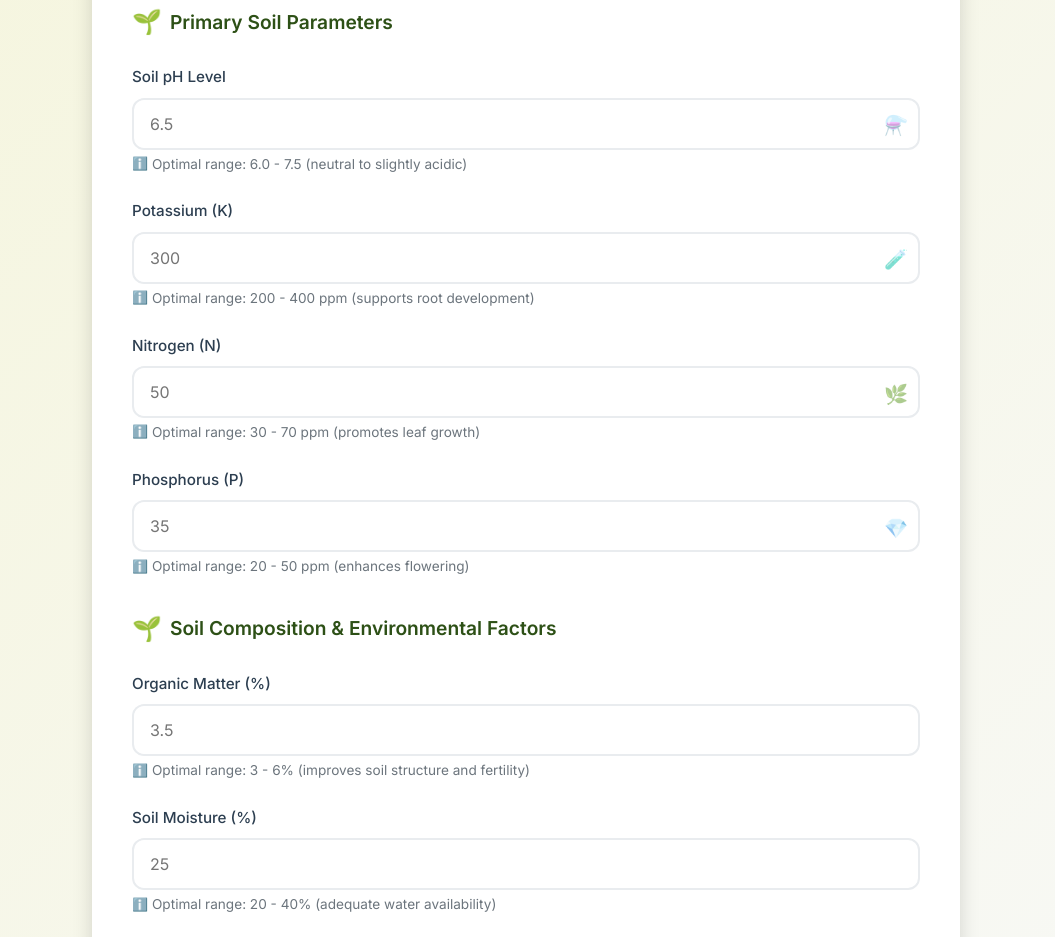
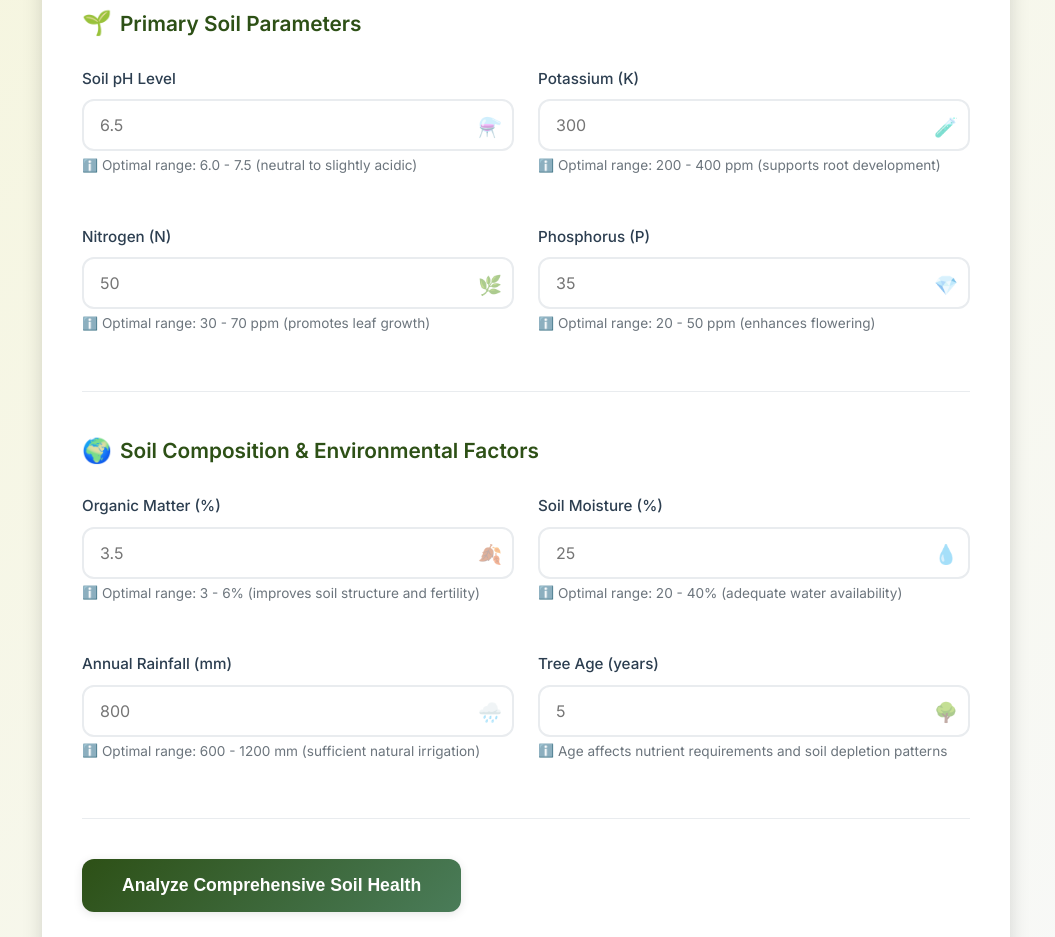
Before and after one commit to Seirah-S/AgriSmart2030, a plain HTML site: page index.html in a window 1280 px wide. Shown: the part 304-1241 px from the top of the page, without its empty margins (114-1169 px from the left). Drawn offline with Linux system fonts and the light colour scheme.

Commit message:
Update styles.css

```diff
--- a/styles.css
+++ b/styles.css
@@ -15,6 +15,7 @@
   --success-green: #28a745;
   --warning-orange: #fd7e14;
   --danger-red: #dc3545;
+  --excellent-blue: #007bff;
   --shadow-light: 0 2px 10px rgba(0, 0, 0, 0.1);
   --shadow-medium: 0 4px 20px rgba(0, 0, 0, 0.15);
   --border-radius: 12px;
@@ -36,7 +37,7 @@ body {
 
 /* Container and layout */
 .container {
-  max-width: 900px;
+  max-width: 1000px;
   margin: 0 auto;
   padding: 2rem 1rem;
 }
@@ -59,7 +60,7 @@ h1 {
   font-size: 1.1rem;
   color: var(--text-light);
   font-weight: 400;
-  max-width: 600px;
+  max-width: 700px;
   margin: 0 auto;
 }
 
@@ -85,11 +86,18 @@ main::before {
 
 /* Form styles */
 .form-section {
+  margin-bottom: 2.5rem;
+  padding-bottom: 2rem;
+  border-bottom: 1px solid #e9ecef;
+}
+
+.form-section:last-of-type {
+  border-bottom: none;
   margin-bottom: 2rem;
 }
 
 .section-title {
-  font-size: 1.2rem;
+  font-size: 1.3rem;
   font-weight: 600;
   color: var(--primary-green);
   margin-bottom: 1.5rem;
@@ -101,6 +109,28 @@ main::before {
 .section-title::before {
   content: "🌱";
   font-size: 1.5rem;
+}
+
+.form-section:nth-child(2) .section-title::before {
+  content: "🌍";
+}
+
+/* Grid layout */
+.row {
+  display: grid;
+  grid-template-columns: 1fr;
+  gap: 1.5rem;
+  margin-bottom: 1.5rem;
+}
+
+.row:last-child {
+  margin-bottom: 0;
+}
+
+@media (min-width: 768px) {
+  .row {
+    grid-template-columns: 1fr 1fr;
+  }
 }
 
 /* Input group styling */
@@ -192,6 +222,26 @@ main::before {
   font-size: 1.2rem;
 }
 
+#organic-matter-container::after {
+  content: "🍂";
+  font-size: 1.2rem;
+}
+
+#soil-moisture-container::after {
+  content: "💧";
+  font-size: 1.2rem;
+}
+
+#rainfall-container::after {
+  content: "🌧️";
+  font-size: 1.2rem;
+}
+
+#tree-age-container::after {
+  content: "🌳";
+  font-size: 1.2rem;
+}
+
 /* Submit button */
 .btn-analyze {
   background: linear-gradient(135deg, var(--primary-green), var(--secondary-green));
@@ -206,7 +256,7 @@ main::before {
   box-shadow: var(--shadow-light);
   position: relative;
   overflow: hidden;
-  min-width: 200px;
+  min-width: 250px;
 }
 
 .btn-analyze:hover {
@@ -283,6 +333,11 @@ main::before {
 }
 
 /* Result status styles */
+.result-excellent {
+  background: linear-gradient(135deg, rgba(0, 123, 255, 0.1), rgba(127, 176, 105, 0.1));
+  border: 2px solid var(--excellent-blue);
+}
+
 .result-good {
   background: linear-gradient(135deg, rgba(40, 167, 69, 0.1), rgba(127, 176, 105, 0.1));
   border: 2px solid var(--success-green);
@@ -307,6 +362,10 @@ main::before {
   gap: 0.5rem;
 }
 
+.result-excellent #result {
+  color: var(--excellent-blue);
+}
+
 .result-good #result {
   color: var(--success-green);
 }
@@ -320,6 +379,11 @@ main::before {
 }
 
 /* Result icons */
+.result-excellent #result::before {
+  content: "🏆";
+  font-size: 2rem;
+}
+
 .result-good #result::before {
   content: "✅";
   font-size: 2rem;
@@ -340,7 +404,8 @@ main::before {
   margin-top: 1rem;
   font-size: 0.95rem;
   color: var(--text-light);
-  max-width: 500px;
+  max-width: 600px;
+  line-height: 1.6;
 }
 
 /* Responsive design */
@@ -364,6 +429,7 @@ main::before {
   .btn-analyze {
     width: 100%;
     padding: 1rem;
+    min-width: auto;
   }
 
   #result {
```
